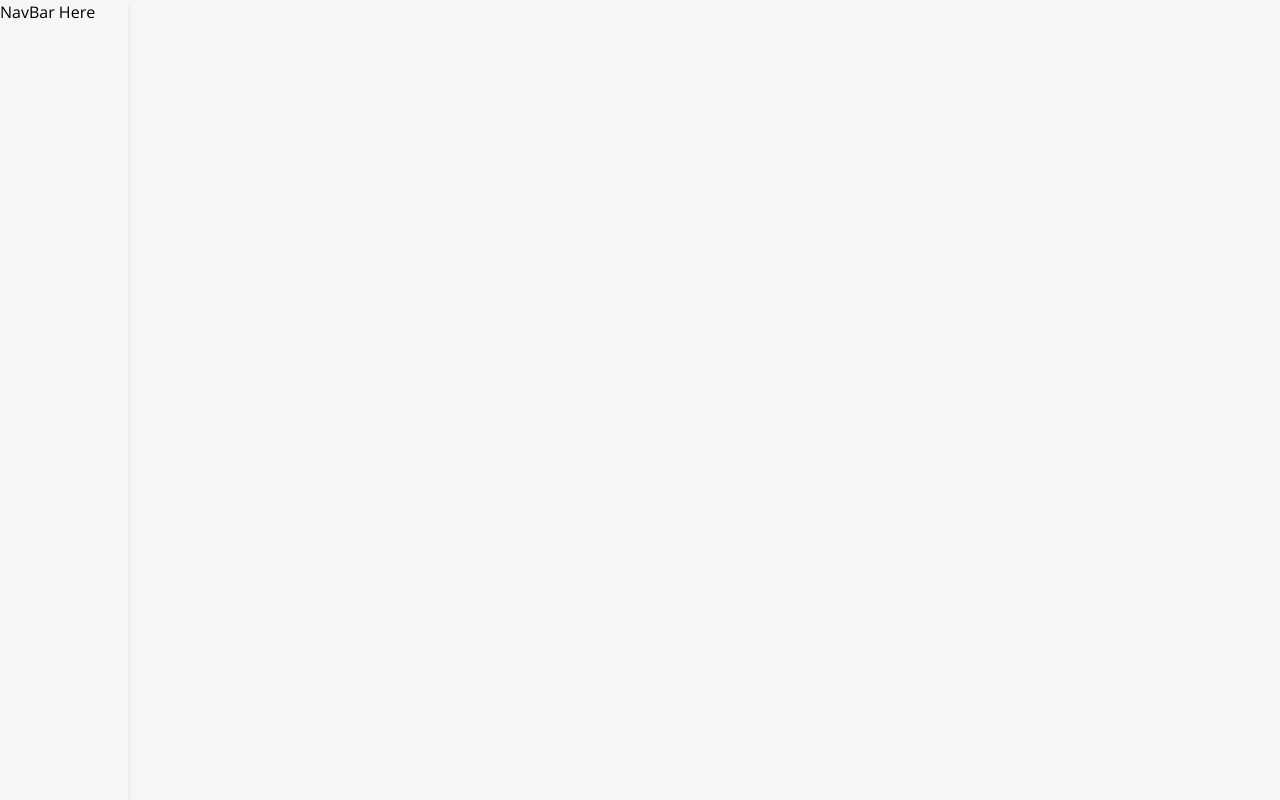
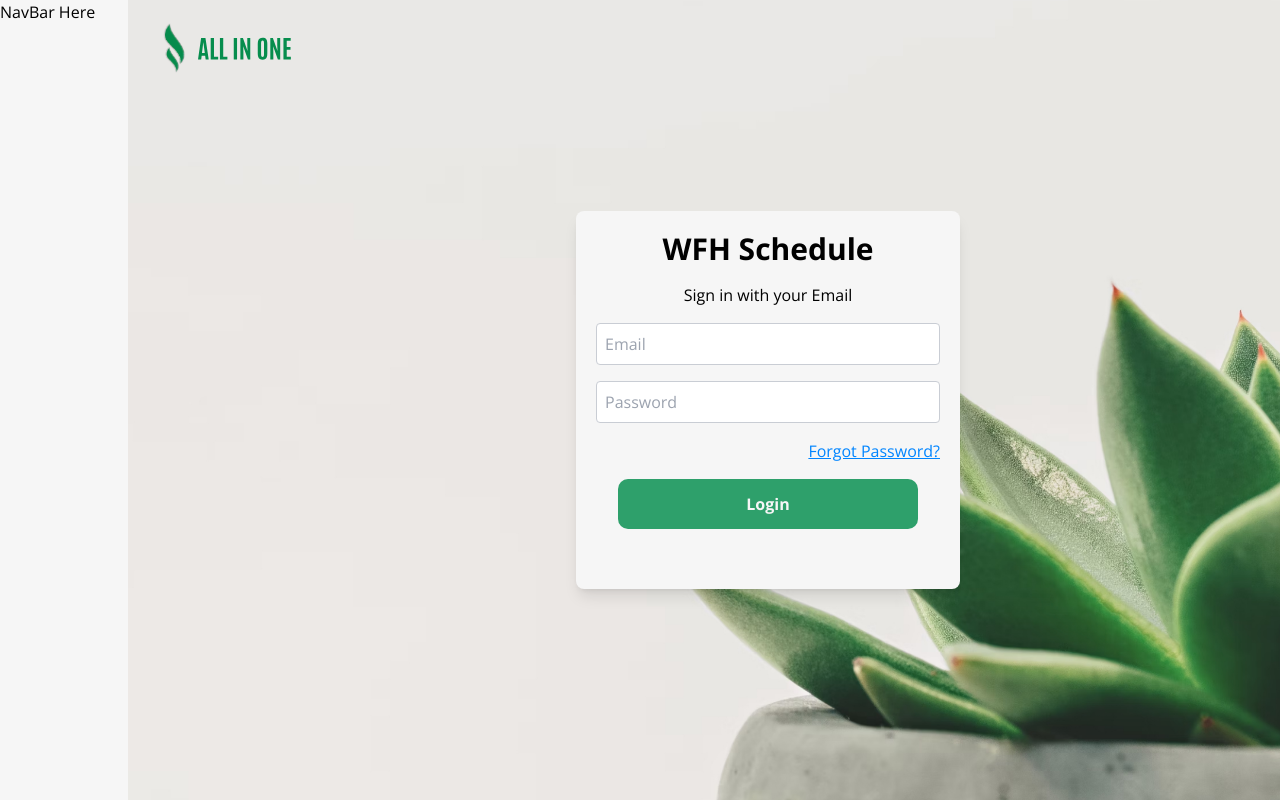
Before and after one commit to Jerric1801/spm-wfh-frontend, a React (Vite) app: page /login in a window 1280 px wide. Built offline with nearby package versions, Linux system fonts and the light colour scheme.

Commit message:
Update Login.jsx with basic UI layout

```diff
--- a/src/pages/Login.jsx
+++ b/src/pages/Login.jsx
@@ -1,9 +1,83 @@
-function Login () {
-    return (
-        <div>
+import { useState } from "react";
+import logo_img from "../assets/images/all-in-one_logo2.svg";
+import background_img from "../assets/images/login_background.jpg";
+import Button from "../components/common/Button";
 
+function Login() {
+    const [email, setEmail] = useState("");
+    const [password, setPassword] = useState("");
+    // const [error, setError] = useState("");
+
+    const handleSubmit = (e) => {
+
+        e.preventDefault();
+
+        if (!email || !password) {
+            setError("Please fill in all fields.");
+            return;
+        }
+        // if (!/^(?=.*[a-z])(?=.*[A-Z])(?=.*\d)(?=.*[@$!%*?&])[A-Za-z\d@$!%*?&]{8,}$/.test(password)) {
+        //     setError("Password must be at least 8 characters long and include uppercase, lowercase, number, and special character.");
+        //     return;
+        // }
+
+        console.log("Email:", email);
+        console.log("Password:", password);
+
+
+    };
+
+
+  return (
+    <div className="full-viewport-container flex justify-center items-center relative">
+        <img
+            src={background_img}
+            alt="Background"
+            className="absolute top-0 left-0 w-full h-full object-cover z-0"
+         />
+        <img
+            src={logo_img}
+            alt="Logo"
+            className="absolute top-5 left-5 w-36 h-auto z-10"
+        />
+        <div className="bg-white p-5 rounded-lg shadow-lg w-96 text-center relative z-10">
+            <h1 className="mb-4 items-center justify-center font-Open Sans font-bold text-3xl">
+                WFH Schedule
+            </h1>
+            <h2 className="mb-4 text-center">
+                Sign in with your Email
+            </h2>
+            {/* {error && <p className="mb-4">{error}</p>} */}
+            <form onSubmit={handleSubmit} className="mb-10">
+                <div className="mb-4">
+                    <input
+                        type="email"
+                        placeholder="Email"
+                        value={email}
+                        onChange={(e) => setEmail(e.target.value)}
+                        className="w-full p-2 border border-stroke-grey rounded"
+                        required
+                    />
+                </div>
+                <div className="mb-4">
+                    <input
+                        type="password"
+                        placeholder="Password"
+                        value={password}
+                        onChange={(e) => setPassword(e.target.value)}
+                        className="w-full p-2 border border-stroke-grey rounded"
+                        required
+                    />
+                    {/* {error && <div>{error}</div>} */}
+                </div>
+                <a href="#" className="block mb-4 text-right underline text-tag-blue-dark">
+                    Forgot Password?
+                </a>
+                <Button type="submit" text="Login" width = "300px" height = "50px" />
+            </form>
         </div>
-    )
+    </div>
+    );
 }
 
 export default Login
```
